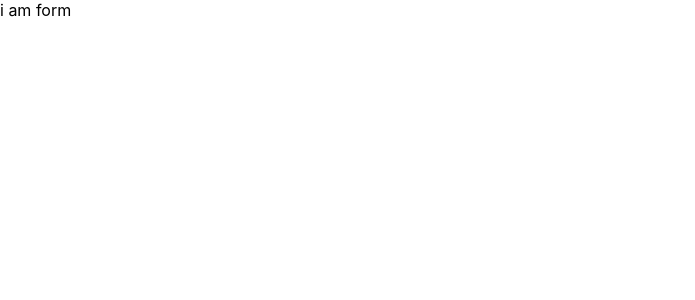
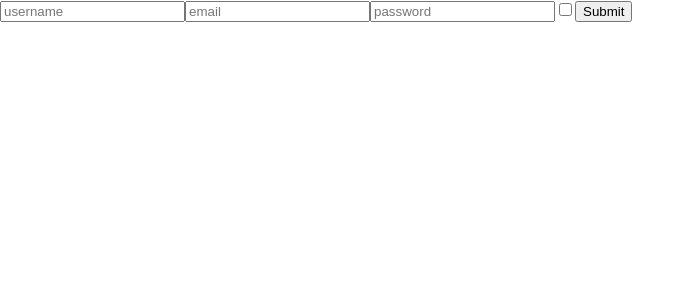
Before and after one commit to daredtech/User-Onboarding, a React (Create React App) app in the folder user-onboarding/: page / in a window 1280 px wide. Shown: the top 300 px of the page, without its empty margins (0-695 px from the left). Built offline with nearby package versions, Linux system fonts and the light colour scheme.

Commit message:
created formik form

```diff
--- a/user-onboarding/src/App.js
+++ b/user-onboarding/src/App.js
@@ -1,5 +1,5 @@
 import React from 'react';
-import logo from './logo.svg';
+
 import UserForm from './Components/Form'
 import './App.css';
 
--- a/user-onboarding/src/Components/Form.js
+++ b/user-onboarding/src/Components/Form.js
@@ -1,13 +1,31 @@
 import React from 'react';
 import {withFormik, Form, Field} from 'formik';
 
+
 function UserForm () {
     return(
-        <>
-        i am form
-        </>
+        <Form>
+            <Field type='text' name='username' placeholder='username'/>
+            <Field type='email' name='email' placeholder='email'/>
+            <Field type='password' name='password' placeholder='password'/>
+            {/*
+            Terms of Service (checkbox)
+            */}
+            <Field type='checkbox' name='checkbox' />
+            <button> Submit </button>
+        </Form>
     )
-
 }
 
-export default UserForm;
+const FormikUserForm = withFormik({
+    mapPropsToValues({ username, email, password }) {
+      return {
+        username: username || "",
+        email: email || "",
+        password: password || ""
+      };
+    },
+
+  })(UserForm );
+
+  export default FormikUserForm;
```
